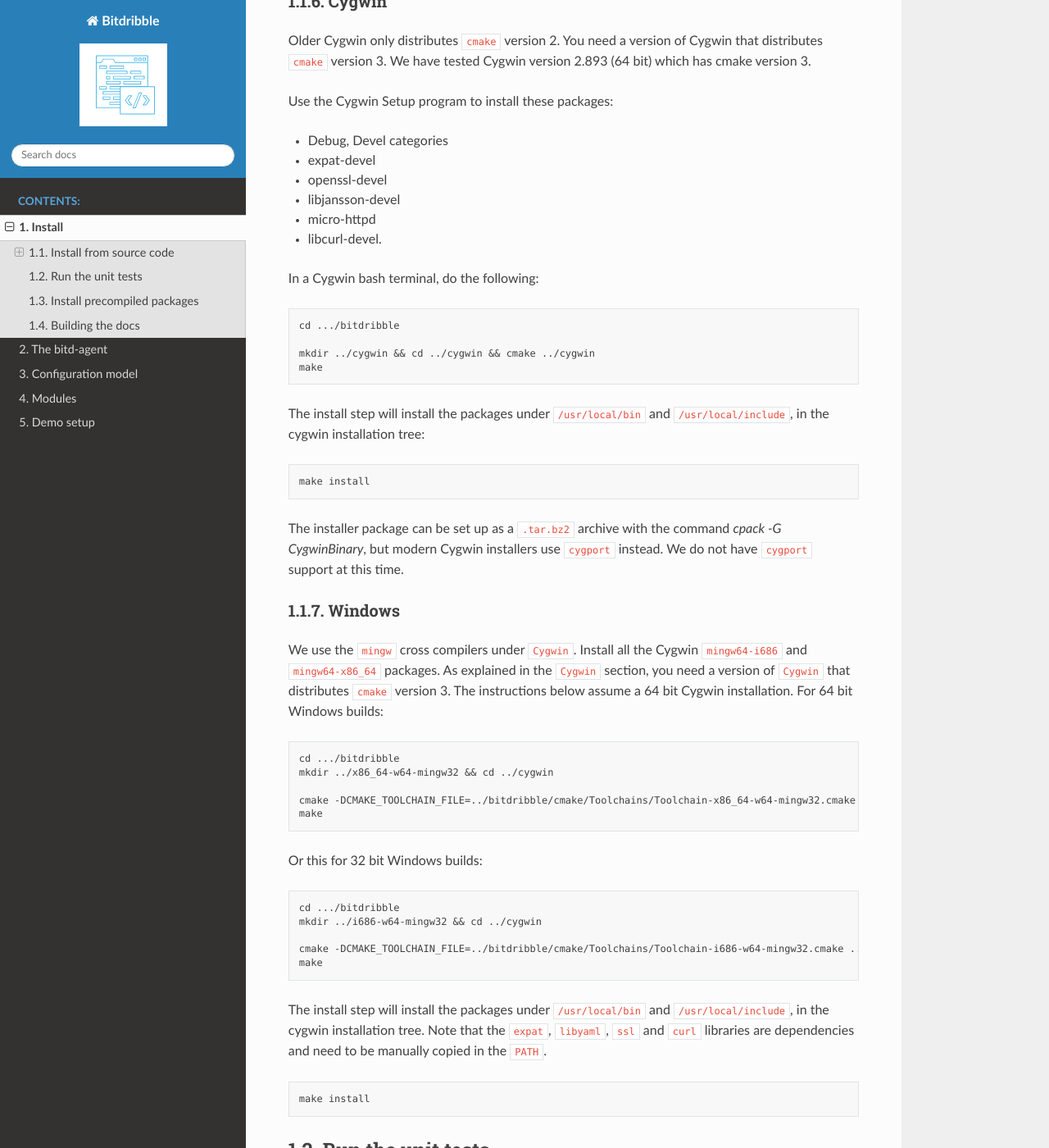
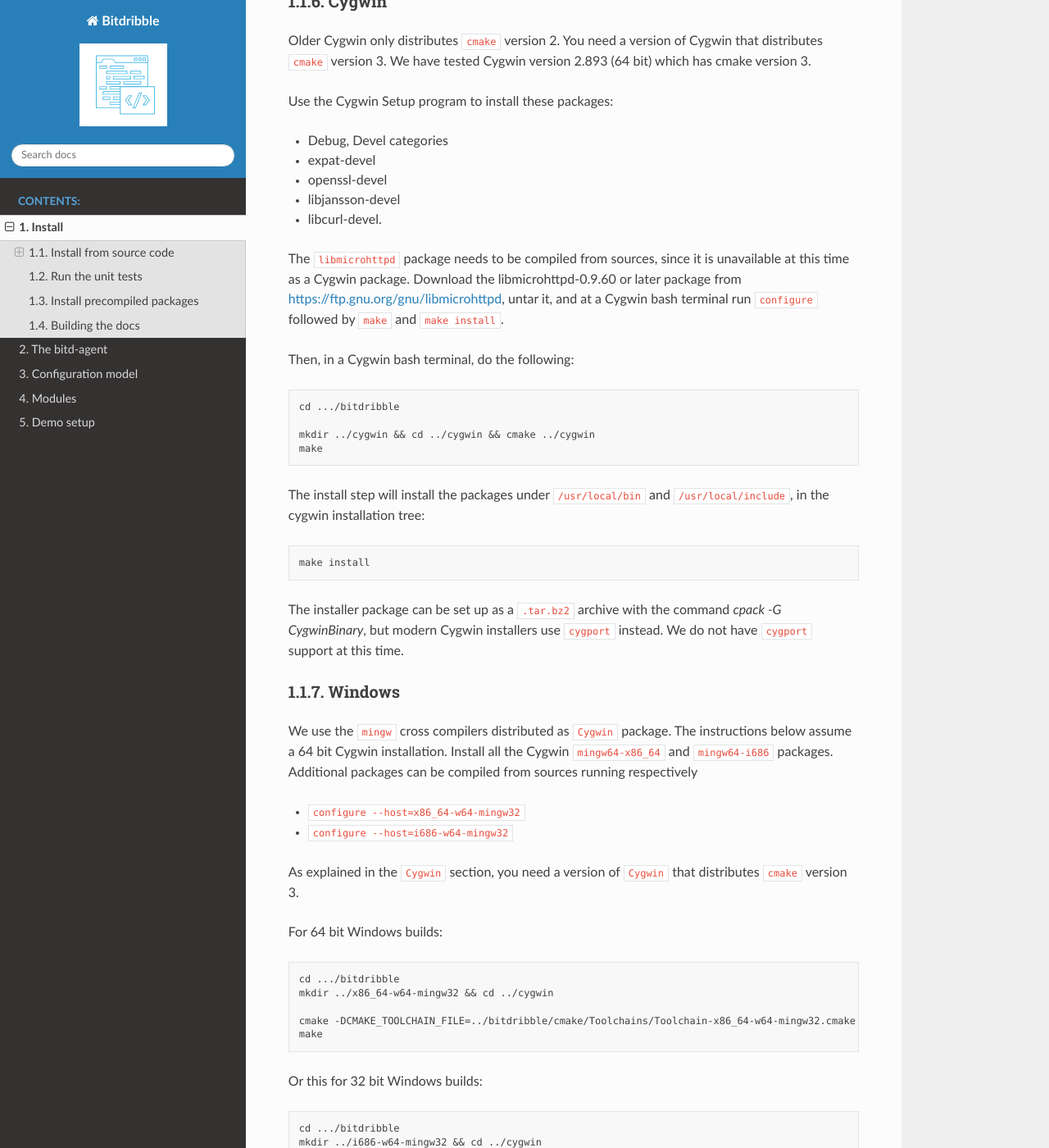
Before and after one commit to Bitdribble/bitdribble-doc, a Sphinx documentation site: the page built from source/install.rst, in a window 1280 px wide and 1400 px high, scrolled down 4535 px. Shown: the whole window at 82% size. Built offline with Sphinx 7.4.7 and the Read the Docs theme 2.0.0, drawn with Linux system fonts in a browser that asks for light colours.

Commit message:
json and microhttpd support

```diff
--- a/source/install.rst
+++ b/source/install.rst
@@ -217,11 +217,11 @@
 
 - libjansson-devel
 
-- micro-httpd
-
 - libcurl-devel.
 
-In a Cygwin bash terminal, do the following:
+The ``libmicrohttpd`` package needs to be compiled from sources, since it is unavailable at this time as a Cygwin package. Download the libmicrohttpd-0.9.60 or later package from https://ftp.gnu.org/gnu/libmicrohttpd, untar it, and at a Cygwin bash terminal run ``configure`` followed by ``make`` and ``make install``.
+
+Then, in a Cygwin bash terminal, do the following:
 
 .. code-block:: none
 
@@ -240,7 +240,15 @@
 
 Windows
 -------
-We use the ``mingw`` cross compilers under ``Cygwin``. Install all the Cygwin ``mingw64-i686`` and ``mingw64-x86_64`` packages. As explained in the ``Cygwin`` section, you need a version of ``Cygwin`` that distributes ``cmake`` version 3. The instructions below assume a 64 bit Cygwin installation. For 64 bit Windows builds:
+We use the ``mingw`` cross compilers distributed as ``Cygwin`` package. The instructions below assume a 64 bit Cygwin installation. Install all the Cygwin ``mingw64-x86_64`` and ``mingw64-i686`` packages. Additional packages can be compiled from sources running respectively
+
+- ``configure --host=x86_64-w64-mingw32``
+
+- ``configure --host=i686-w64-mingw32``
+
+As explained in the ``Cygwin`` section, you need a version of ``Cygwin`` that distributes ``cmake`` version 3.
+
+For 64 bit Windows builds:
 
 .. code-block:: none
 
```
